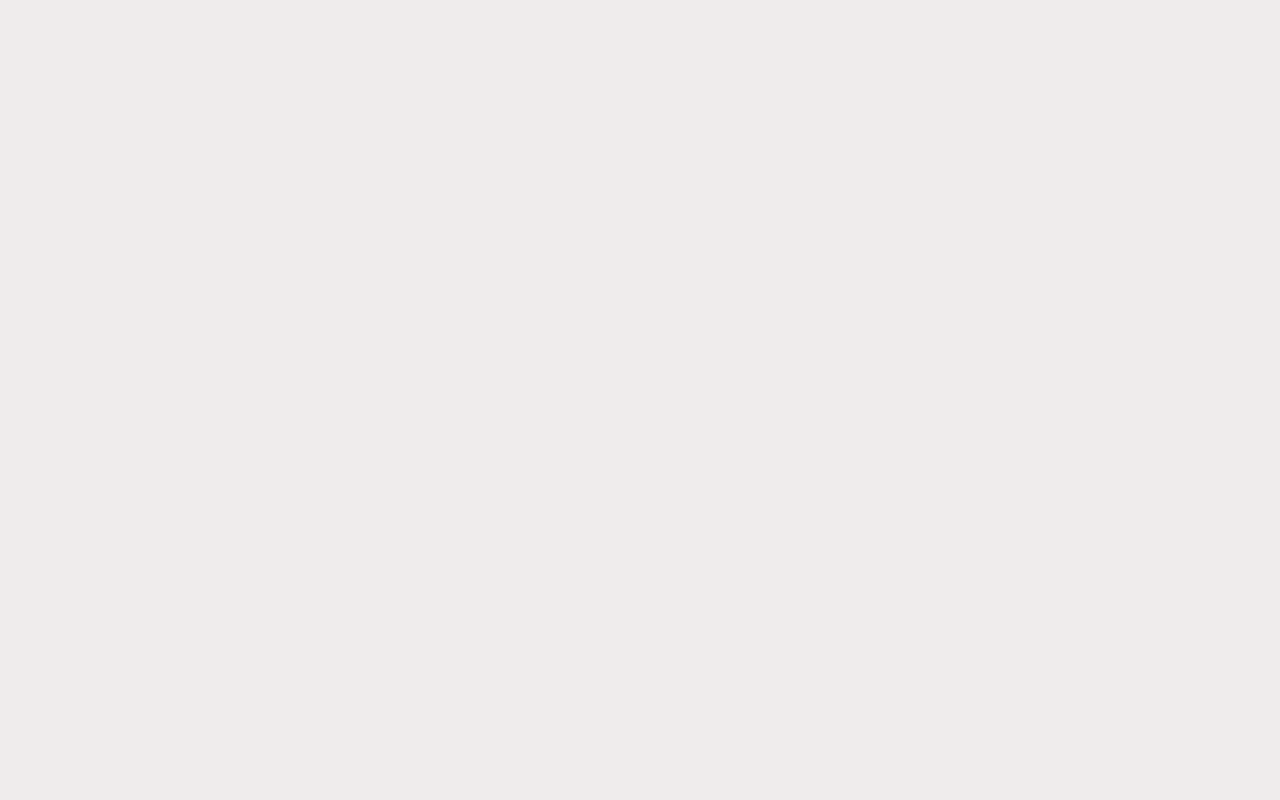
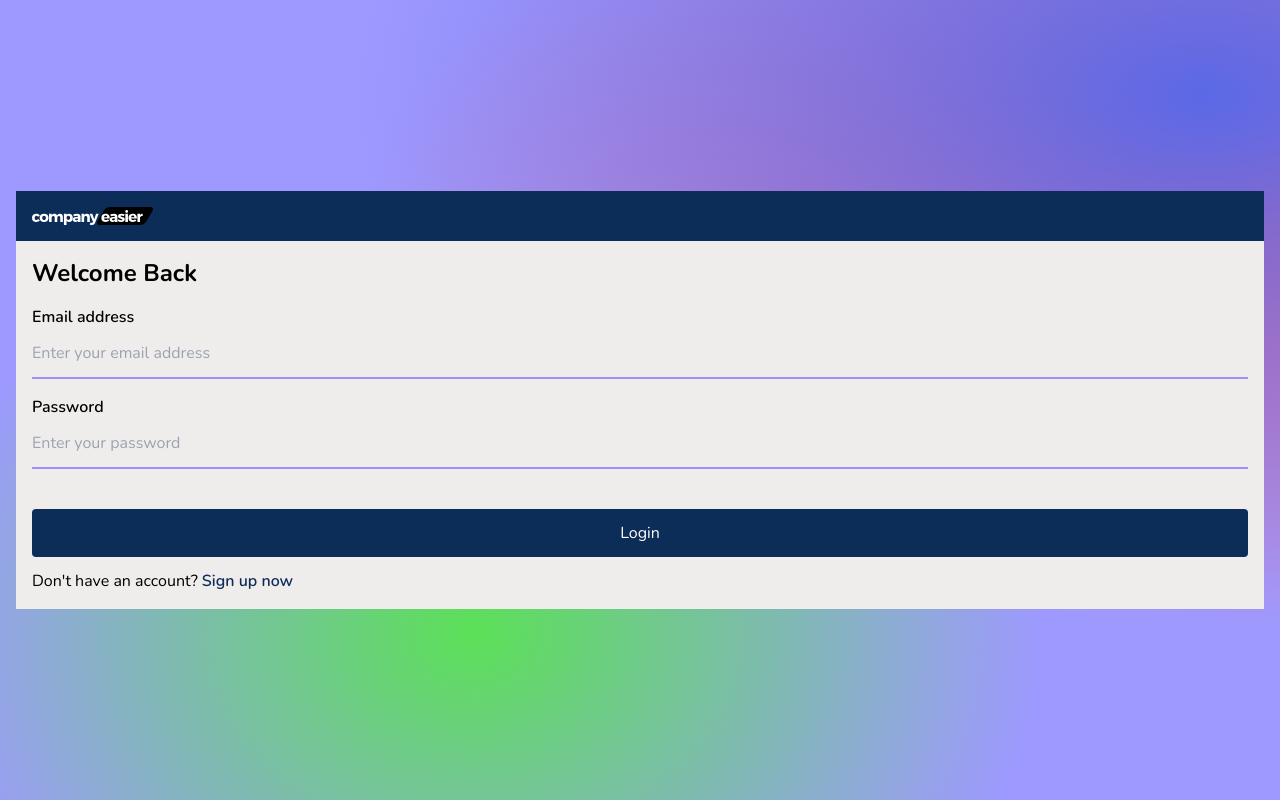
Before and after one commit to Biolater/companyEasierFireBase, a React (Vite) app: page /login in a window 1280 px wide. Before the commit this address had no page. Built offline with nearby package versions, Linux system fonts and the light colour scheme.

Commit message:
added login and signUp

```diff
--- a/src/App.jsx
+++ b/src/App.jsx
@@ -5,7 +5,9 @@ import {
   About,
   Discover,
   BannerCard,
-  Footer
+  Footer,
+  Login,
+  SignUp
 } from "./Utilities/Components";
 import AboutCompanyPage from "./Components/AboutCompanyPage/AboutCompanyPage";
 import { Routes, Route } from "react-router-dom";
@@ -51,6 +53,14 @@ const App = () => {
             />
           }
         />
+        <Route path="/login"
+         element={<Login />}
+        >
+
+        </Route>
+        <Route path="/signUp" element={<SignUp />}>
+
+        </Route>
       </Routes>
     </>
   );
--- /dev/null
+++ b/src/Components/Login/Login.jsx
@@ -0,0 +1,59 @@
+import { NavbarLogo } from "../../Utilities/Svgs";
+const Login = () => {
+  return (
+    <div className="min-h-screen login w-full flex items-center justify-center">
+      <div className="container px-4 mx-auto">
+        <div className="login__wrapper   bg-grey-bg">
+          <div className="login__left">
+            <div className="login__logo  flex p-4 bg-navy">
+              <a href="/" className="cursor-pointer">
+                <NavbarLogo />
+              </a>
+            </div>
+            <div className="login__body p-4">
+              <form className="login__form flex flex-col gap-4">
+                <p className="font-bold text-2xl">Welcome Back</p>
+                <div className="form__item">
+                  <label className="font-semibold" htmlFor="email">
+                    Email address
+                  </label>
+                  <input
+                    required
+                    type="email"
+                    id="email"
+                    placeholder="Enter your email address"
+                    className="w-full bg-transparent border-b-2 border-y-violet-400 outline-none py-3"
+                  />
+                </div>
+                <div className="form__item">
+                  <label className="font-semibold" htmlFor="email">
+                    Password
+                  </label>
+                  <input
+                    required
+                    type="password"
+                    id="password"
+                    placeholder="Enter your password"
+                    className="w-full bg-transparent border-b-2 border-y-violet-400 outline-none py-3"
+                  />
+                </div>
+                <button
+                  type="submit"
+                  className="login__button w-full p-3 mt-6 bg-navy rounded text-white"
+                >
+                  Login
+                </button>
+              </form>
+              <p className="mt-3">
+                Don't have an account? <a href="/signUp" className="cursor-pointer text-navy font-semibold">Sign up now</a>
+              </p>
+            </div>
+          </div>
+          <div className="login__right"></div>
+        </div>
+      </div>
+    </div>
+  );
+};
+
+export default Login;
--- a/src/Components/Navbar/Navbar.jsx
+++ b/src/Components/Navbar/Navbar.jsx
@@ -1,11 +1,16 @@
 import React, { useState, useEffect } from "react";
 import { NavbarLogo, NavbarLogoButton } from "../../Utilities/Svgs";
 import { motion } from "framer-motion";
+import { useNavigate } from "react-router-dom";
 const Navbar = () => {
   const [navbarActive, setNavbarActive] = useState(window.innerWidth >= 640);
-
+  const navigate = useNavigate();
   const handleToggleButtonClick = () => {
     setNavbarActive((previousState) => !previousState);
+  };
+
+  const handleAuthButtonClick = (buttonType) => {
+    navigate("/login");
   };
 
   const handleResize = () => {
@@ -28,7 +33,7 @@ const Navbar = () => {
 
   return (
     <motion.header
-      transition={{ duration: 0.5, delay:0.7 }}
+      transition={{ duration: 0.5, delay: 0.7 }}
       initial={{ y: -100 }}
       animate={{ y: 0 }}
       exit={{ y: -100 }}
@@ -66,8 +71,11 @@ const Navbar = () => {
             <NavItem link="#discover">Companies</NavItem>
           </ul>
           <div className="navbar__auth-buttons  hidden sm:flex  sm:flex-row items-center gap-6 sm:gap-2 mt-2 sm:mt-0 text-white">
-            <button className="navbar__signin-btn w-52 bg-orange-banner font-extrabold text-4xl rounded-2xl py-2 px-8 transition border-2 border-amber-600 hover:bg-transparent sm:text-base sm:w-20 sm:p-0">
-              Sign In
+            <button
+              onClick={() => handleAuthButtonClick("login")}
+              className="navbar__signin-btn w-52 bg-orange-banner font-extrabold text-4xl rounded-2xl py-2 px-8 transition border-2 border-amber-600 hover:bg-transparent sm:text-base sm:w-20 sm:p-0"
+            >
+              Login
             </button>
             <button className="navbar__signin-btn w-52 bg-bluish font-extrabold text-4xl rounded-2xl py-2 px-8 border-2 border-cyan-800 transition hover:bg-transparent sm:text-base sm:w-20 sm:p-0">
               Sign Up
@@ -91,12 +99,18 @@ const AuthButtons = () => (
   <div
     className={`navbar__auth-buttons  flex flex-col sm:flex-row items-center gap-6 sm:gap-2 mt-2 sm:mt-0 text-white`}
   >
-    <button className="navbar__signin-btn w-52 bg-orange-banner font-extrabold text-4xl rounded-2xl py-2 px-8 transition border-2 border-amber-600 hover:bg-transparent sm:text-base sm:w-20 sm:p-0">
-      Sign In
-    </button>
-    <button className="navbar__signin-btn w-52 bg-bluish font-extrabold text-4xl rounded-2xl py-2 px-8 border-2 border-cyan-800 transition hover:bg-transparent sm:text-base sm:w-20 sm:p-0">
+    <a
+      href="/login"
+      className="navbar__signin-btn text-center cursor-pointer w-52 bg-orange-banner font-extrabold text-4xl rounded-2xl py-2 px-8 transition border-2 border-amber-600 hover:bg-transparent sm:text-base sm:w-20 sm:p-0"
+    >
+      Login
+    </a>
+    <a
+      href="/signUp"
+      className="navbar__signin-btn w-52 bg-bluish font-extrabold text-4xl rounded-2xl py-2 px-8 border-2 border-cyan-800 transition hover:bg-transparent sm:text-base sm:w-20 sm:p-0"
+    >
       Sign Up
-    </button>
+    </a>
   </div>
 );
 
--- /dev/null
+++ b/src/Components/SignUp/SignUp.jsx
@@ -0,0 +1,7 @@
+const SignUp = () => {
+  return (
+    <div>SignUp</div>
+  )
+}
+
+export default SignUp
--- a/src/Utilities/Components.js
+++ b/src/Utilities/Components.js
@@ -4,4 +4,6 @@ import About from "../Components/About/About";
 import Discover from "../Components/Discover/Discover";
 import BannerCard from "../Components/BannerCard/BannerCard";
 import Footer from "../Components/Footer/Footer";
-export { Navbar, Hero, About, Discover, BannerCard, Footer }
+import Login from "../Components/Login/Login";
+import SignUp from "../Components/SignUp/SignUp";
+export { Navbar, Hero, About, Discover, BannerCard, Footer, Login, SignUp }
--- a/src/index.css
+++ b/src/index.css
@@ -182,10 +182,49 @@ body {
 }
 
 .bannerCard__wrapper {
-    background-color:#99c3ff;
+    background-color: #99c3ff;
     background-image:
-    radial-gradient(at 3% 51%, hsla(165,70%,76%,1) 0px, transparent 50%),
-    radial-gradient(at 66% 91%, hsla(54,95%,62%,1) 0px, transparent 50%),
-    radial-gradient(at 9% 19%, hsla(19,93%,72%,1) 0px, transparent 50%);
+        radial-gradient(at 3% 51%, hsla(165, 70%, 76%, 1) 0px, transparent 50%),
+        radial-gradient(at 66% 91%, hsla(54, 95%, 62%, 1) 0px, transparent 50%),
+        radial-gradient(at 9% 19%, hsla(19, 93%, 72%, 1) 0px, transparent 50%);
     box-shadow: rgb(38, 57, 77) 0px 20px 30px -10px;
 }
+
+.login {
+    background-color: #9e99ff;
+    background-image:
+        radial-gradient(at 37% 79%, hsla(118, 69%, 61%, 1) 0px, transparent 50%),
+        radial-gradient(at 94% 12%, hsla(234, 74%, 63%, 1) 0px, transparent 50%),
+        radial-gradient(at 99% 26%, hsla(346, 83%, 68%, 1) 0px, transparent 50%)
+}
+
+
+.login__button {
+    position: relative;
+    overflow: hidden;
+}
+
+.login__button:hover::before {
+    content: '';
+    position: absolute;
+    left: -100%;
+    top: 0;
+    width: 200%;
+    height: 100%;
+    background: linear-gradient(to right, transparent, rgba(255, 255, 255, 0.5), transparent);
+    animation: shining 2s infinite;
+}
+
+@keyframes shining {
+    0% {
+        left: -100%;
+    }
+
+    50% {
+        left: 100%;
+    }
+
+    100% {
+        left: -100%;
+    }
+}
```
Also changed, not shown: src/assets/loginBg.png.png (added).
